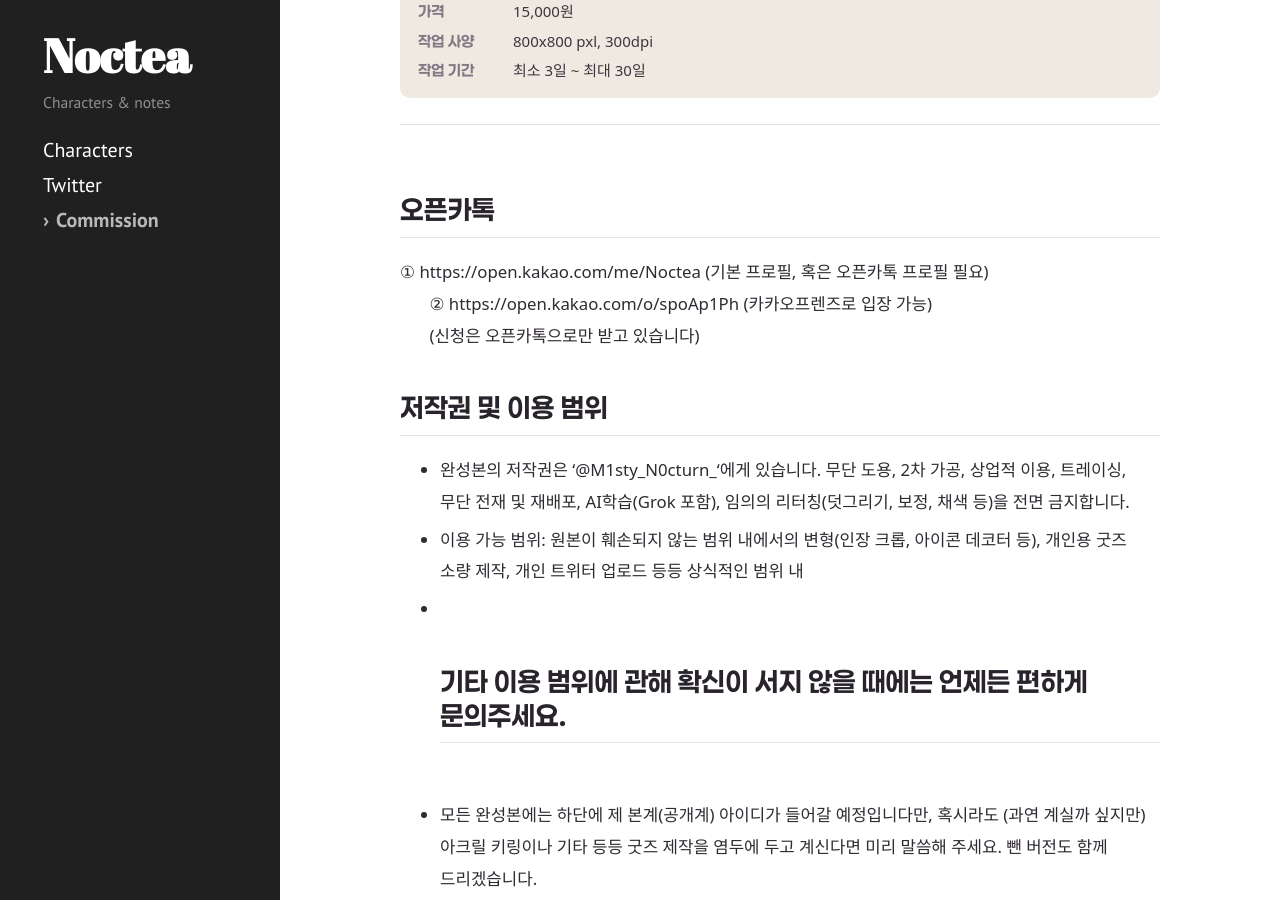
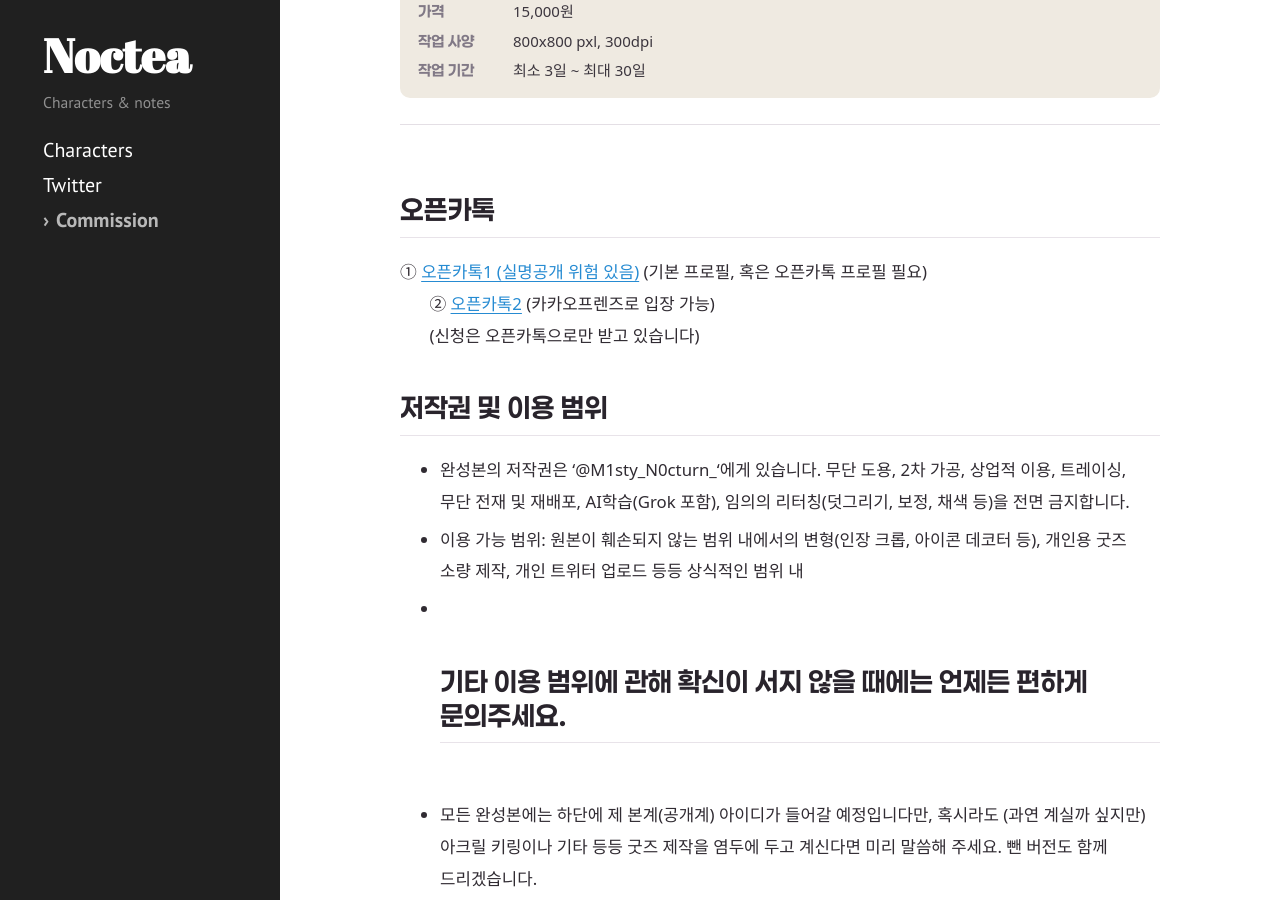
Before and after one commit to mistynocturn-design/noctea-characters, a Jekyll site: the page built from _commissions/side-fixed-type.md, in a window 1280 px wide and 900 px high, scrolled down 802 px. Built offline with Jekyll 4.4.1, drawn with Linux system fonts in a browser that asks for light colours; some web fonts are replaced.

Commit message:
Update side-fixed-type.md

```diff
--- a/_commissions/side-fixed-type.md
+++ b/_commissions/side-fixed-type.md
@@ -17,8 +17,8 @@ updated_at: "2026-07-27"
 ---
 
 ## 오픈카톡
-① https://open.kakao.com/me/Noctea (기본 프로필, 혹은 오픈카톡 프로필 필요)
-② https://open.kakao.com/o/spoAp1Ph (카카오프렌즈로 입장 가능)
+① [오픈카톡1 (실명공개 위험 있음)](https://open.kakao.com/me/Noctea) (기본 프로필, 혹은 오픈카톡 프로필 필요)
+② [오픈카톡2](https://open.kakao.com/o/spoAp1Ph) (카카오프렌즈로 입장 가능)
 (신청은 오픈카톡으로만 받고 있습니다)
 
 ## 저작권 및 이용 범위
```
